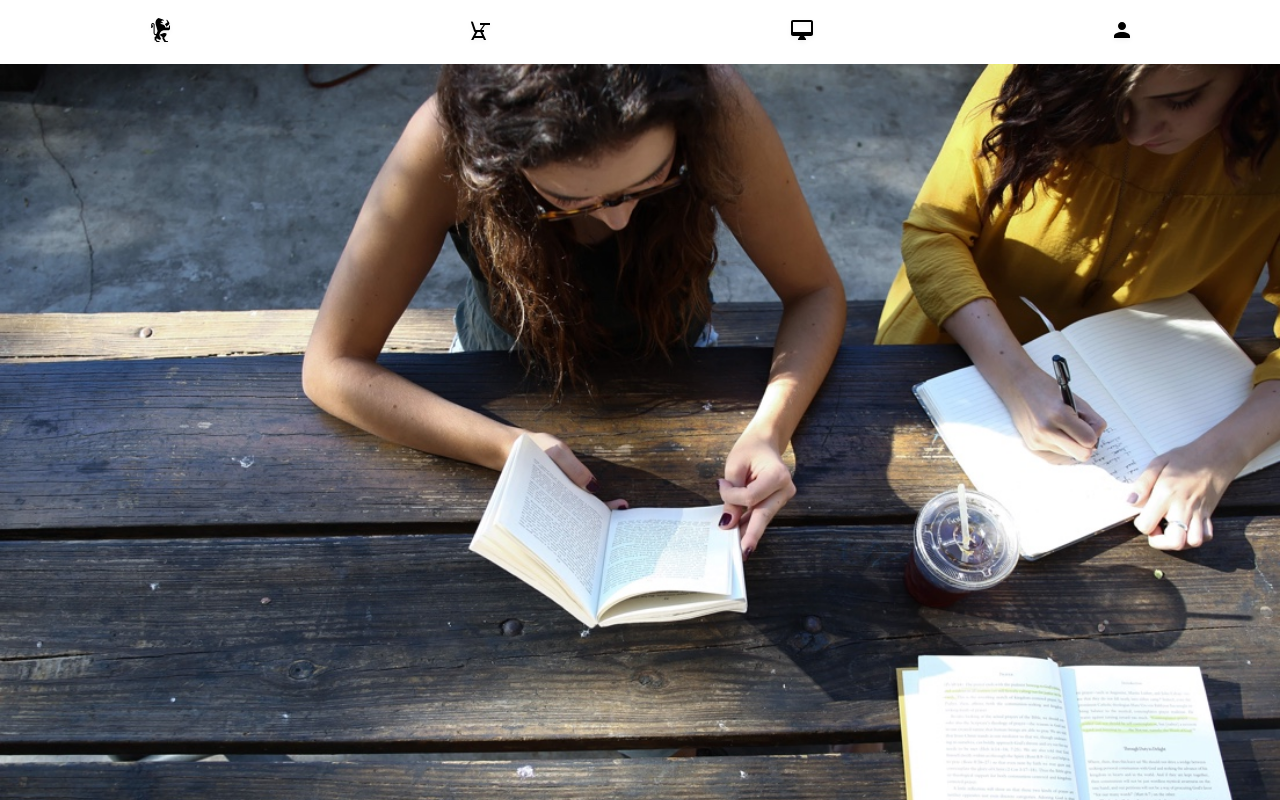
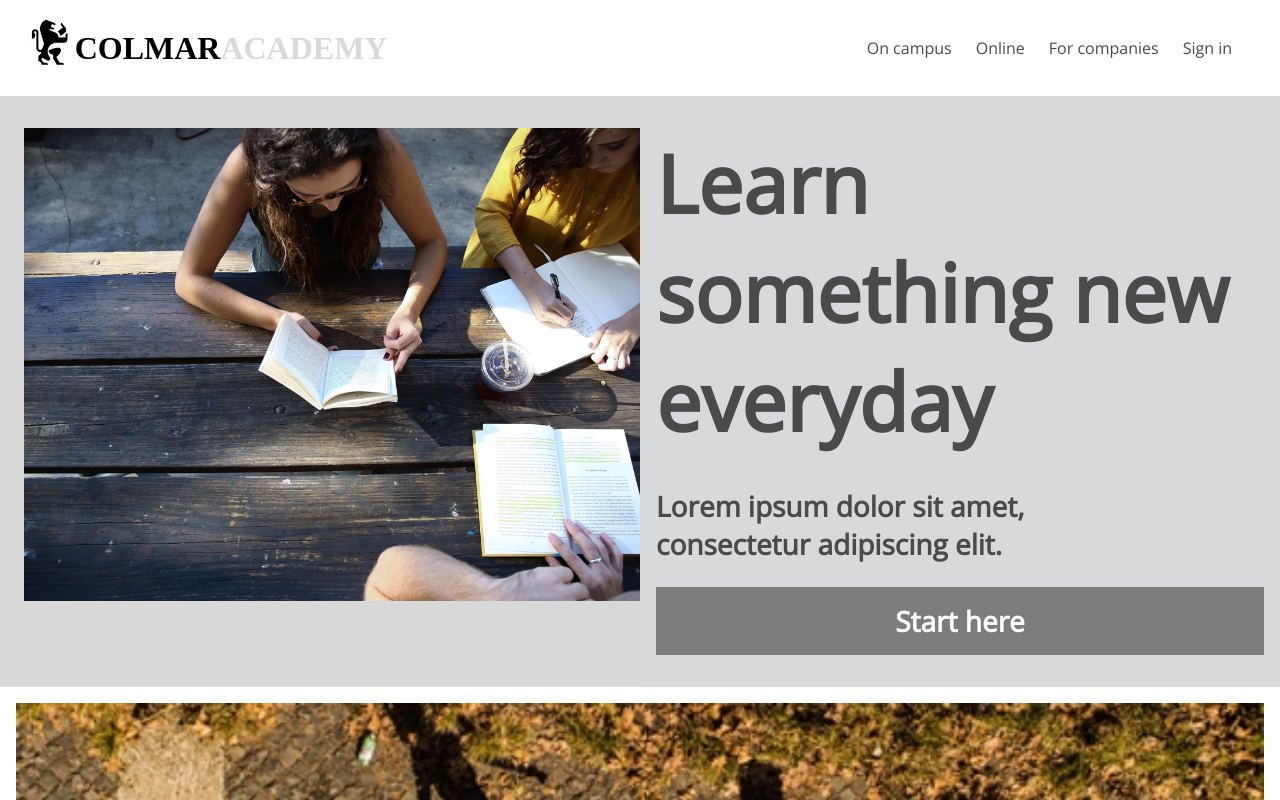
Before and after one commit to Packina/11-Pack-colmar, a plain HTML site: page index.html in a window 1280 px wide. Shown: the top 800 px of the page. Drawn offline with nearby package versions, Linux system fonts and the light colour scheme.

Commit message:
Add media query for destop:Page1

```diff
--- a/index.html
+++ b/index.html
@@ -11,25 +11,33 @@
     <body>
         <header>
             <nav class="logo">
-                <img src="images /ic-logo.svg" alt="icon-logo">
-                <h4>COLMAR<span>ACADEMY</span></h4>
-                <img src="images /ic-on-campus.svg" alt="icon-onCampus">
-                <img src="images /ic-online.svg" alt="icon-online">
-                <img src="images /ic-login.svg" alt="icon-login">
-                <p class="nav-right">On campus</p>
-                <p class="nav-right">Online</p>
-                <p class="nav-right">For companies</p>
-                <p class="nav-right">Sign in</p>
+                <div class="logo-text-name">
+                    <img class="logo-icon" src="images /ic-logo.svg" alt="icon-logo">
+                </div>
+                    <h4>COLMAR<span style="color:#D8D9DA;">ACADEMY</span></h4>
+
+                <!-- <div class="nav-right-all"> -->
+                    <img class="icon" src="images /ic-on-campus.svg" alt="icon-onCampus">
+                    <img class="icon" src="images /ic-online.svg" alt="icon-online">
+                    <img class="icon" src="images /ic-login.svg" alt="icon-login">
+
+                    <p class="nav-right">On campus</p><br>
+                    <p class="nav-right">Online</p>
+                    <p class="nav-right">For companies</p>
+                    <p class="nav-right">Sign in</p>
+
+                <!-- </div> -->
             </nav>
         </header>
         <main>
+    <!-- first-page -->
             <section id="first-page">
                 <div class="first-page-left">
                     <img src="images /banner.jpg" alt="banner">
                 </div>
                 <div class="first-page-right">
                     <h1 class="title-first-page-right">Learn something new everyday</h1>
-                    <h3 class="content-first-page-right">Lorem ipsum dolor sit amet, consectetur adipiscing elit.</h3>
+                    <h3 class="content-first-page-right">Lorem ipsum dolor sit amet,<br>consectetur adipiscing elit.</h3>
                     <button><h3>Start here</h3></button>
                 </div>
             </section>
@@ -43,28 +51,25 @@
                 </div>
                 <div class="second-page-right">
                     <div class="container-second-page-right">
-                        <img src="images /information-orientation-mobile.jpg" alt="information-orientation-mobile">
-                        <div class="content-container-second-page-right">
+                        <img class="desktop" src="images /information-orientation.jpg" alt="information-orientation-desktop">
+                        <img class="mobile" src="images /information-orientation-mobile.jpg" alt="information-orientation-mobile">
                             <h3>Orientation date</h3>
                             <p>Tue 10/11 & Wed 10/12: 8am-3pm</p>
                             <a href="#" target="_blank">Read more</a>
                     </div>
-                    </div>
                     <div class="container-second-page-right">
-                        <img src="images /information-campus-mobile.jpg" alt="information-campus-mobile">
-                        <div class="content-container-second-page-right">
+                        <img class="desktop" src="images /information-campus.jpg" alt="information-campus-desktop">
+                        <img class="mobile" src="images /information-campus-mobile.jpg" alt="information-campus-mobile">
                             <h3>Our campus</h3>
                             <p>Find which campus is close by you</p>
                             <a href="#" target="_blank">Read more</a>
-                        </div>
                     </div>
                     <div class="container-second-page-right">
-                        <img src="images /information-guest-lecture-mobile.jpg" alt="information-lacture-mobile">
-                        <div class="content-container-second-page-right">
+                        <img class="desktop" src="images /information-guest-lecture.jpg" alt="information-guest-lacture-desktop">
+                        <img class="mobile" src="images /information-guest-lecture-mobile.jpg" alt="information-lacture-mobile">
                         <h3>Special guest lecture</h3>
                         <p>Join a keynote with Oliver Sake about music in medical treatment</p>
                         <a href="#" target="_blank">Read more</a>
-                        </div>
                     </div>
                 </div>
             </section>
--- a/style.css
+++ b/style.css
@@ -28,17 +28,19 @@ nav{
     align-items: center;
     height: 64px;
 }
-nav .img{
+nav .icon{
     height: 35px;
 }
-.logo  h4{
-    display: none;
-}
+    .logo  h4{
+        display: none;
+    }
 .logo p{
     display: none;
 
 }
-.first-page-left img{
+/* first-page */
+
+#first-page img{
     width: 100%;
 }
 .first-page-right{
@@ -76,15 +78,19 @@ button > h3{
     display: flex;
     flex-direction: column;
 }
-.container-second-page-right img{
+.container-second-page-right .mobile{
     margin: 16px;
 }
+
 .content-container-second-page-right{
     margin: 16px 32px 32px 32px;
 }
 .content-container-second-page-right > a{
     font-family: 'Open Sans', sans-serif;
     color: #5C9AE4;
+}
+.desktop{
+    display: none;
 }
 /* third-page */
 .header-third-page > h2{
@@ -141,3 +147,59 @@ footer p{
 footer a{
     display: none;
 }
+@media only screen and (min-width: 1000px){
+    nav{
+        display: flex;
+        justify-content: flex-start;
+        align-items: center;
+        margin: 16px 24px;
+
+    }
+    nav .icon{
+        display: none;
+    }
+    .logo  h4{
+        display: flex;
+        font-size: 32px;
+        flex-grow: 1;
+    }
+    .logo .logo-icon{
+        height: 60px;
+    }
+    .logo p{
+        display: flex;
+        justify-content: flex-end;
+        margin-right: 24px;
+    }
+    /* first-page */
+    #first-page{
+        display: flex;
+    }
+    .first-page-right{
+        width: 50%;
+        display: flex;
+        flex-direction: column;
+        justify-content: center;
+        background-color: #D8D9DA;
+    }
+    #first-page img{
+        width:100%;
+        display: inline-block;
+        margin: 32px 24px;
+    }
+    .first-page-left{
+        width: 50%;
+        background-color: #D8D8D8;
+    }
+    h1{
+        font-family: 'Open Sans', sans-serif;
+        font-size: 80px;
+        color: #4A4A4A;
+}
+h3{
+    font-family: 'Open Sans', sans-serif;
+    color: #4A4A4A;
+    font-size: 28px;
+}
+
+}
```
Also changed, not shown: 1 other file.
